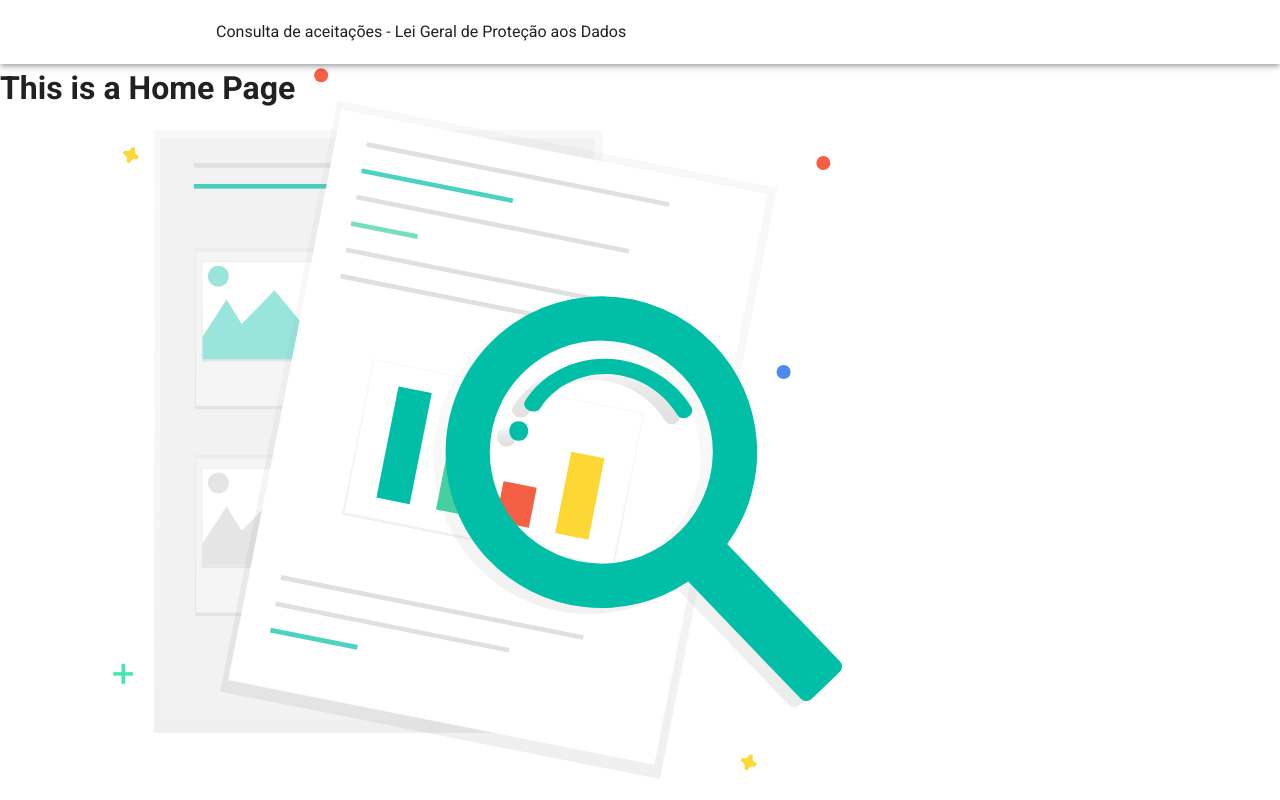
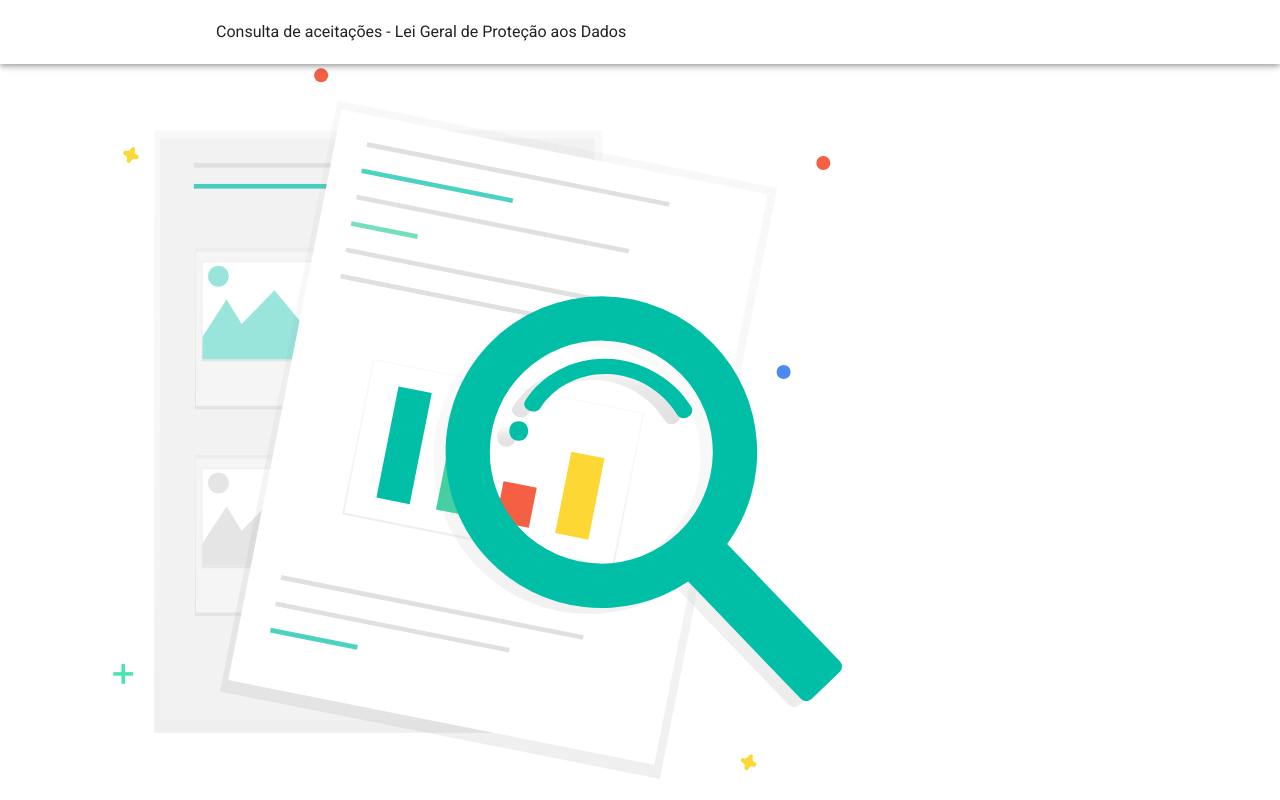
Before and after one commit to I-Nova-Consultoria/lgpd-consulta, a Vue app: page /#/home in a window 1280 px wide. Built offline with nearby package versions, Linux system fonts and the light colour scheme.

Commit message:
firebase confs

```diff
--- a/src/views/Home.vue
+++ b/src/views/Home.vue
@@ -1,5 +1,5 @@
 <template>
   <div class="home">
-    <h1>This is a Home Page</h1>
+    <h1></h1>
   </div>
 </template>
```
Also changed, not shown: 9 other files (tests, documents, lock files or other folders).
